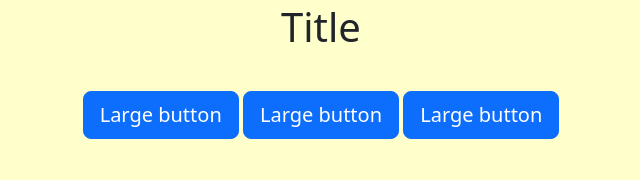
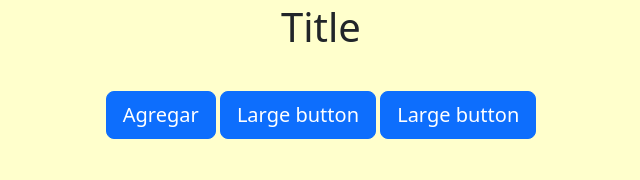
Before and after one commit to gabriel-g4/medialunas, a Flask app: page / in a window 1280 px wide. Shown: the part 13-193 px from the top of the page, without its empty margins (319-959 px from the left). Run offline with Flask 3, Linux system fonts and the light colour scheme; data comes from the database, SQL or seed files in the repository.

Commit message:
style: minor changes in html

```diff
--- a/templates/index.html
+++ b/templates/index.html
@@ -7,7 +7,7 @@
 {% block main %}
     <h1 class="title"> Title </h1>
     <div class="btn-container">
-        <button type="button" class="btn btn-primary btn-lg">Large button</button>
+        <a href="/agregar" class="btn btn-primary btn-lg">Agregar</a>
         <button type="button" class="btn btn-primary btn-lg">Large button</button>
         <button type="button" class="btn btn-primary btn-lg">Large button</button>
     </div>
--- a/templates/layout.html
+++ b/templates/layout.html
@@ -1,7 +1,7 @@
 <!DOCTYPE html>
 <html lang="es">
     <head>
-        <meta name="viewport" content="width=device-width,initial-scale=1"/>
+        <meta name="viewport" content="width=device-width,initial-scale=1">
         <link href="/static/styles.css" rel="stylesheet">
 
         <link href="https://cdn.jsdelivr.net/npm/bootstrap@5.3.3/dist/css/bootstrap.min.css" rel="stylesheet" integrity="sha384-QWTKZyjpPEjISv5WaRU9OFeRpok6YctnYmDr5pNlyT2bRjXh0JMhjY6hW+ALEwIH" crossorigin="anonymous">
--- a/templates/medialunas.html
+++ b/templates/medialunas.html
@@ -7,7 +7,7 @@
 {% block main %}
 <h1> Detalle de Medialuna Nº: {{ medialuna["id"] }} </h1>
 <div class="btn-container">
-    <button type="button" class="btn btn-secondary btn-lg" onclick="location.href = '/'">Volver</button>
+    <a href="/" class="btn btn-secondary btn-lg">Volver</a>
 </div>
 <div class="container table-responsive-sm">
     <table class="table table-sm table-hover table-bordered border-dark">
```
